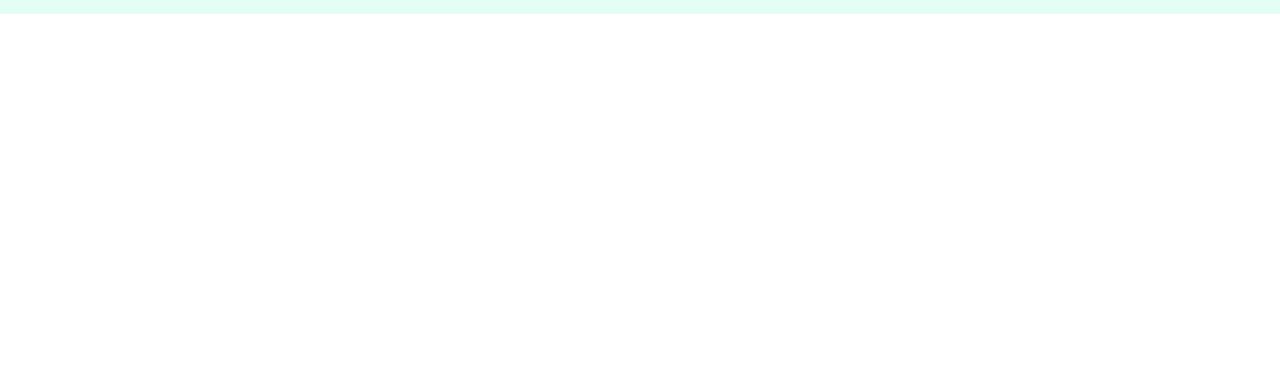
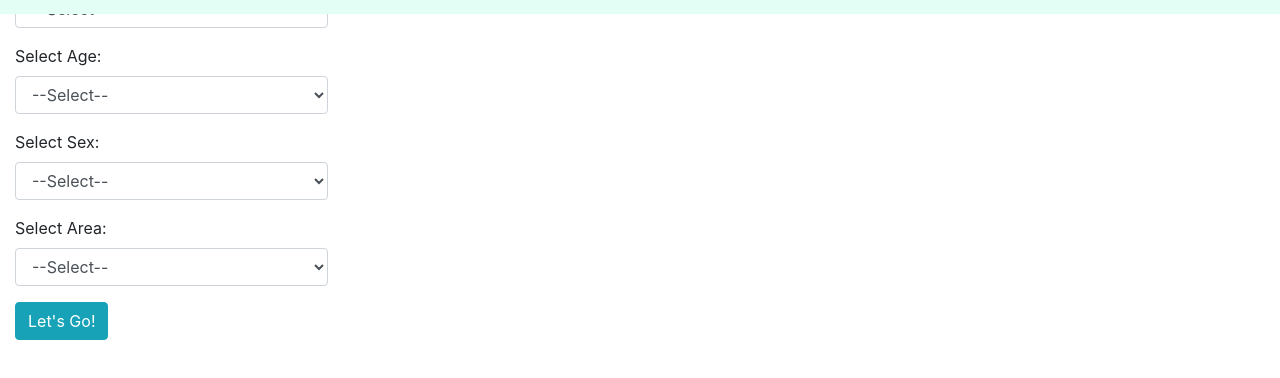
Before and after one commit to AoifeMcNeill/EWSProject, a website: page pages/find.html in a window 1280 px wide. Shown: the part 42-420 px from the top of the page. Drawn offline with nearby package versions, Linux system fonts and the light colour scheme.

Commit message:
added form to find.html

```diff
--- a/pages/find.html
+++ b/pages/find.html
@@ -14,6 +14,7 @@
 
 <body>
     <!--Created navbar already on my Codepen account at: https://codepen.io/AoifeMcNeill/pen/gOpmRoP-->
+    <!--Created most of "find" form already at: https://codepen.io/AoifeMcNeill/pen/ExjWvRV-->
     <nav class="navbar fixed-top navbar-expand-sm navbar-light" style="background-color: #E3FFF5">
         <ul class="nav navbar-nav mr-auto">
             <li class="nav-item">
@@ -38,6 +39,59 @@
             </li>
         </ul>
     </nav>
+    <div class="container-fluid">
+        <form>
+            <div class="form-group w-25">
+                <label for="selPet">Select Pet:</label>
+                <select class="form-control" id="selPet">
+              <option>--Select--</option>
+              <option>Birds</option>
+              <option>Cats</option>
+              <option>Dogs</option>
+              <option>Equines</option>
+              <option>Exotic</option>
+              <option>Reptiles</option>
+              <option>Rodents</option>
+            </select>
+            </div>
+            <div class="form-group w-25">
+                <label for="selAge">Select Age:</label>
+                <select class="form-control" id="selAge">
+              <option>--Select--</option>
+              <option>0-1 Years</option>
+              <option>1-2 Years</option>
+              <option>2-5 Years</option>
+              <option>5-10 Years</option>
+              <option>10+ Years</option>
+            </select>
+            </div>
+            <div class="form-group w-25">
+                <label for="selx">Select Sex:</label>
+                <select class="form-control" id="selArea">
+              <option>--Select--</option>
+              <option>Male</option>
+              <option>Female</option>
+            </select>
+            </div>
+            <div class="form-group w-25">
+                <label for="selArea">Select Area:</label>
+                <select class="form-control" id="selArea">
+              <option>--Select--</option>
+              <option>Aberdeenshire</option>
+              <option>Angus, Fyfe and Tayside</option>
+              <option>Ayrshire and South West Scotland</option>
+              <option>Caithness & Sutherland</option>
+              <option>Dunbartonshire and West Scotland</option>
+              <option>Edinburgh & Lothians</option>
+              <option>Glasgow</option>
+              <option>Highlands and Islands</option>
+              <option>Lanarkshire</option>
+            </select>
+            </div>
+            <button type="submit" class="btn btn-info mb-2">Let's Go!</button>
+        </form>
+    </div>
+    </div>
 </body>
 
 </html>
```
